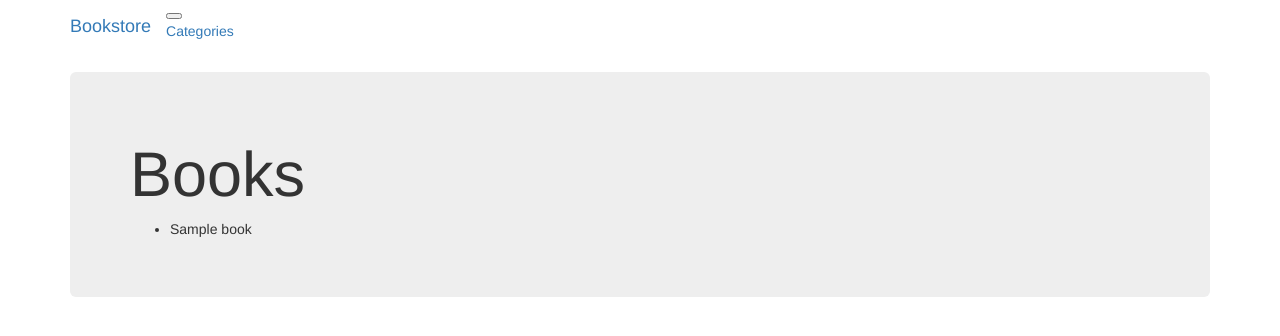
After one commit to damianpud/flask_task, a Flask app: page /books in a window 1280 px wide. The commit adds this page. Shown: the top 336 px of the page. Run offline with Flask 2, Linux system fonts and the light colour scheme; tables that the repository leaves empty hold one stand-in row (values such as "Sample post"); some libraries are stand-ins or nearby versions.

Commit message:
categoreis view

```diff
--- a/app.py
+++ b/app.py
@@ -15,4 +15,4 @@ Bootstrap(app)
 
 
 if __name__ == '__main__':
-    app.run()
+    app.run(debug=True)
--- a/bookstore/views.py
+++ b/bookstore/views.py
@@ -1,4 +1,6 @@
 from flask import Blueprint, render_template
+
+from bookstore import models
 
 main_blueprint = Blueprint('main', __name__)
 
@@ -6,3 +8,13 @@ main_blueprint = Blueprint('main', __name__)
 @main_blueprint.route('/')
 def hello_flask():
     return render_template('hello.html')
+
+
+@main_blueprint.route('/categories')
+def categories():
+    return render_template('categories.html', categories=models.Category.query)
+
+
+@main_blueprint.route('/books')
+def books():
+    return render_template('books.html', books=models.Book.query)
--- a/templates/base.html
+++ b/templates/base.html
@@ -11,6 +11,9 @@
       </button>
       <div class="collapse navbar-collapse" id="navbarNavAltMarkup">
         <div class="navbar-nav">
+          <a class="nav-item nav-link active" href="{{ url_for('main.categories') }}">
+            Categories
+          </a>
         </div>
       </div>
     </div>
--- /dev/null
+++ b/templates/books.html
@@ -0,0 +1,12 @@
+{% extends "base.html" %}
+
+{% block content_main %}
+  <h1>Books</h1>
+  <ul>
+    {% for book in books %}
+      <li>
+        {{ book.title}}
+      </li>
+    {% endfor %}
+  </ul>
+{% endblock %}
```
Also changed, not shown: templates/categories.html (added, +12 -0 lines).
